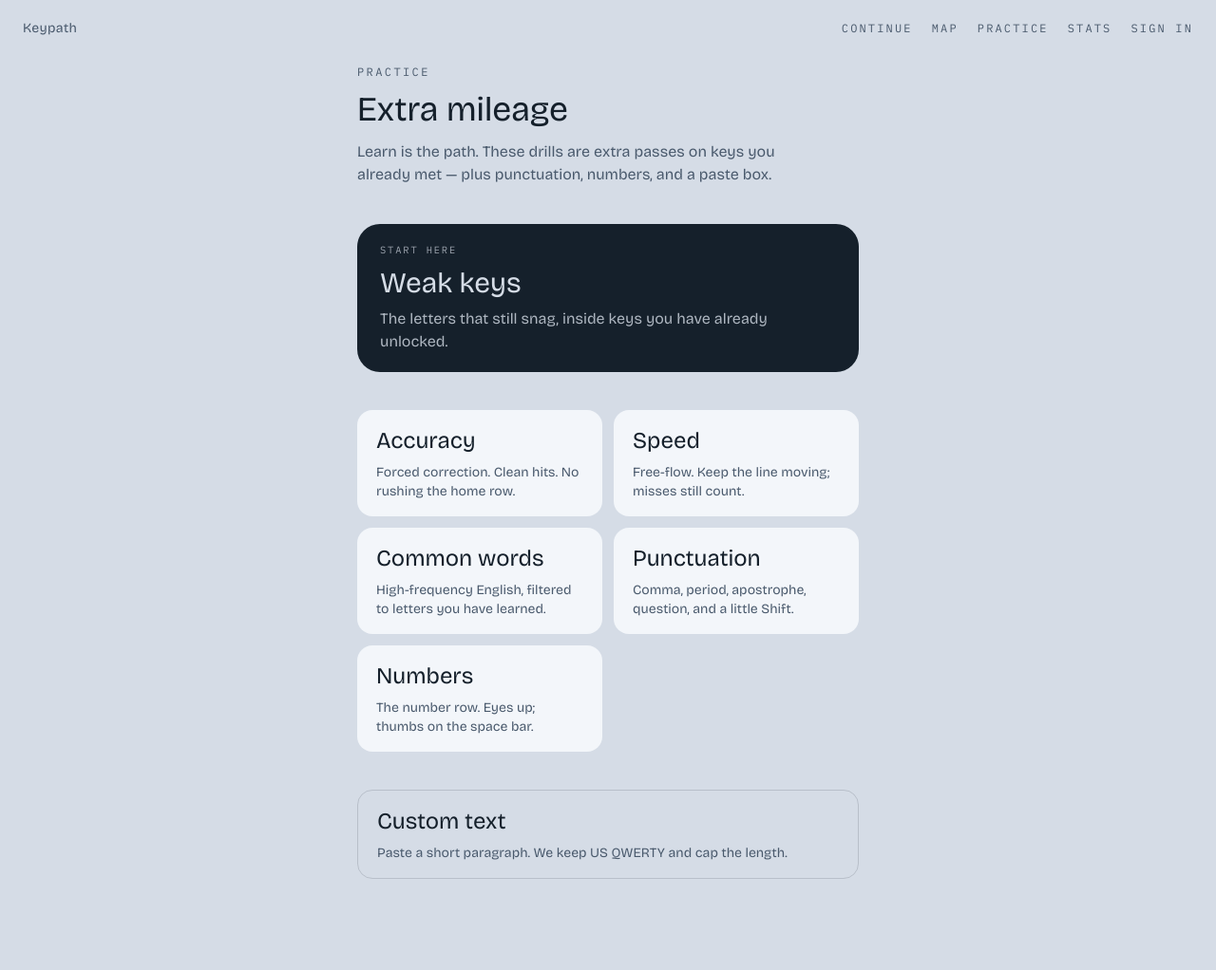
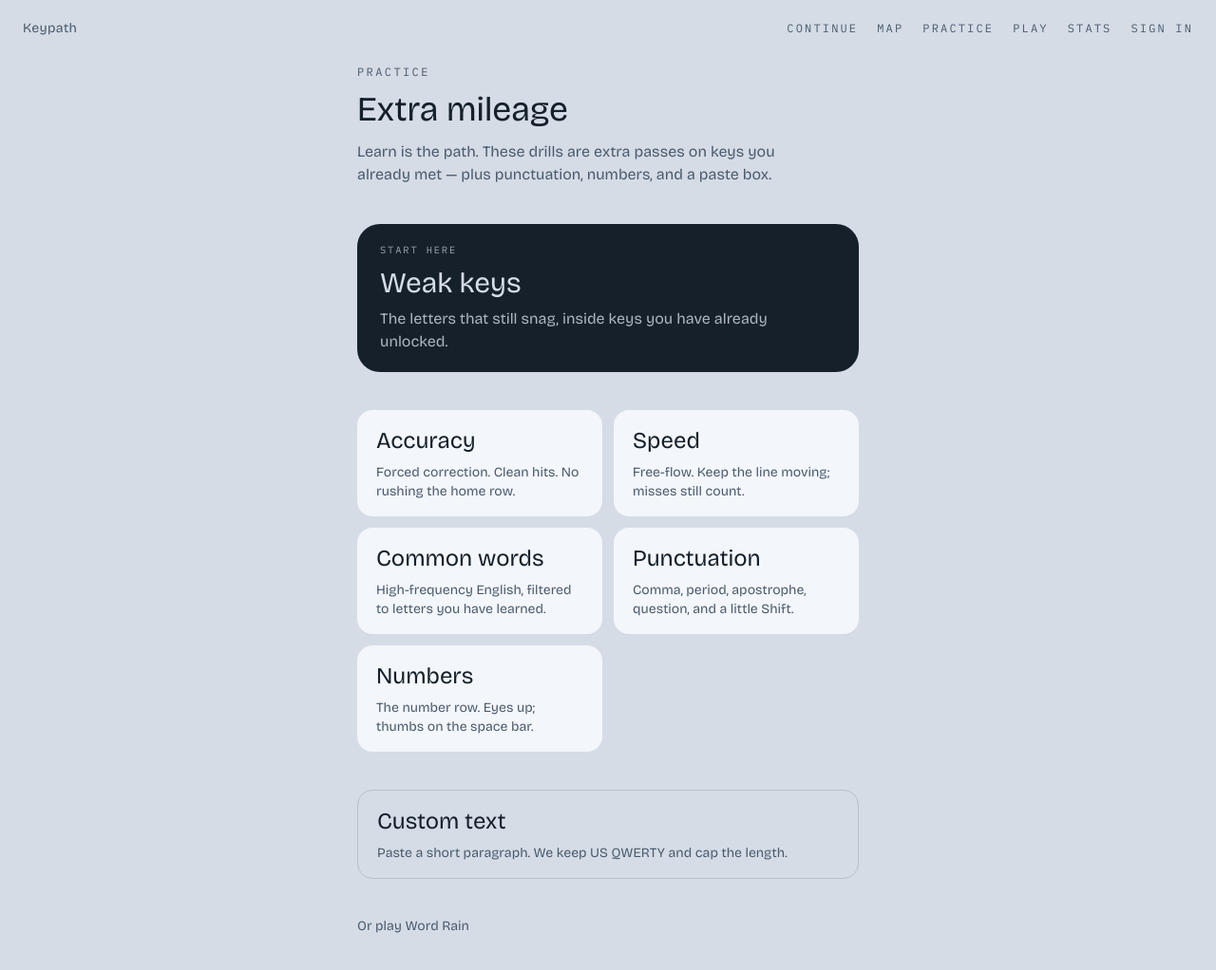
Before and after one commit to anubhav-kayal/touch-type-learn, a Next.js app in the folder apps/web/: page /practice in a window 1280 px wide. Shown: the top 1022 px of the page at 95% size. Before the commit the page ends 990 px from the top, so only its background shows below. Built offline with nearby package versions, Linux system fonts and the light colour scheme; no server answers.

Commit message:
feat(navigation): add play entry for word rain

```diff
--- a/apps/web/src/components/practice/PracticeHub.tsx
+++ b/apps/web/src/components/practice/PracticeHub.tsx
@@ -59,6 +59,13 @@ export function PracticeHub() {
             <p className="text-sm text-legend">{custom.blurb}</p>
           </Link>
         ) : null}
+
+        <Link
+          href="/play"
+          className="text-sm text-legend underline-offset-4 hover:text-ink hover:underline"
+        >
+          Or play Word Rain
+        </Link>
       </main>
     </div>
   );
--- a/apps/web/src/components/shell/AppHeader.tsx
+++ b/apps/web/src/components/shell/AppHeader.tsx
@@ -36,6 +36,12 @@ export function AppHeader({ extra }: AppHeaderProps) {
           Practice
         </Link>
         <Link
+          href="/play"
+          className="font-mono text-xs tracking-[0.18em] text-legend uppercase hover:text-ink"
+        >
+          Play
+        </Link>
+        <Link
           href="/stats"
           className="font-mono text-xs tracking-[0.18em] text-legend uppercase hover:text-ink"
         >
```
